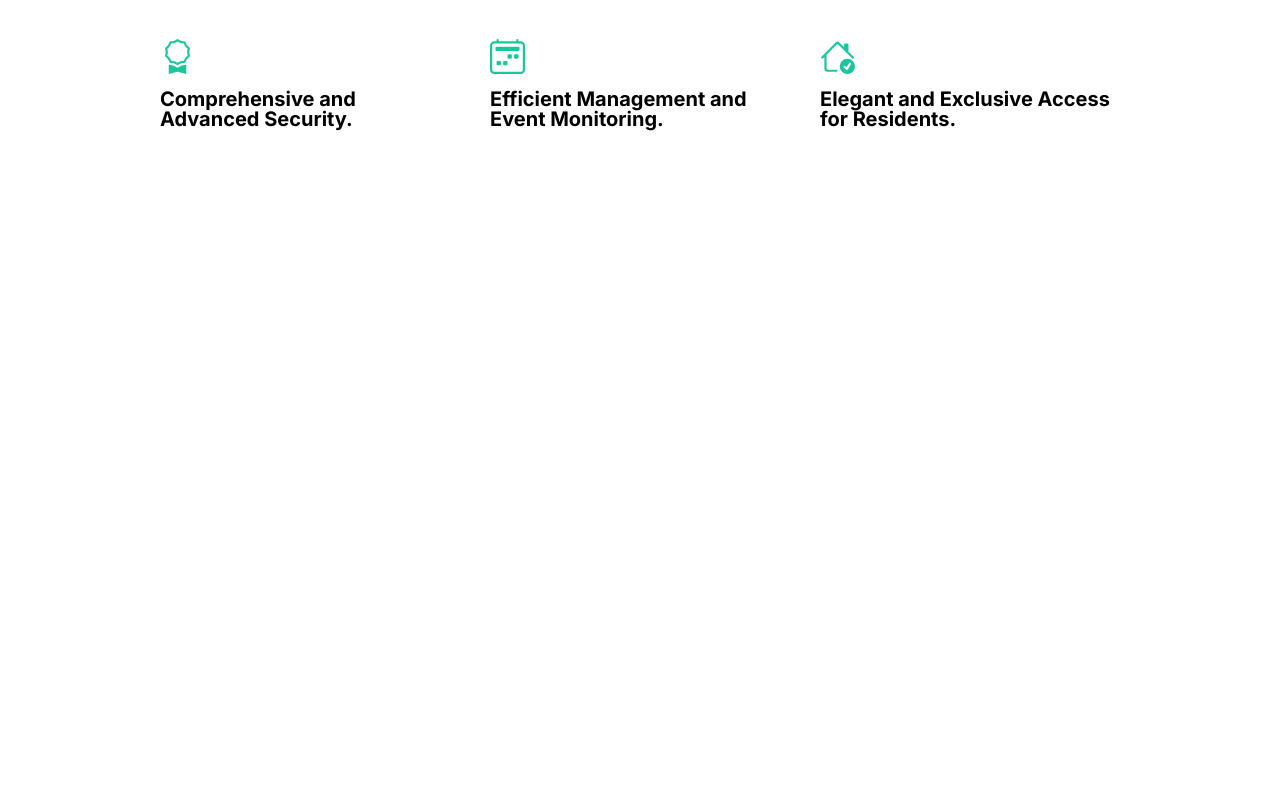
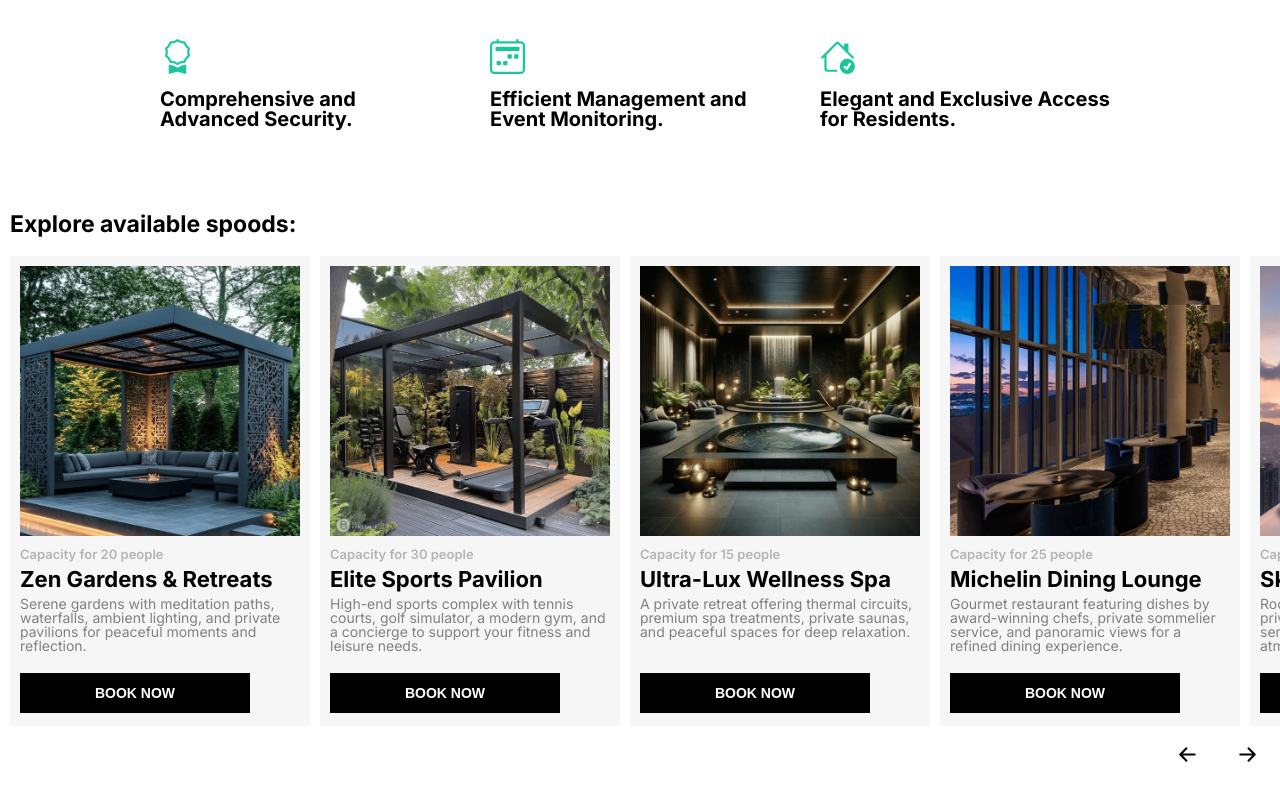
Before and after one commit to JDiegx/residential-complex-web-project, a React (Vite) app: page / in a window 1280 px wide. Shown: the part 846-1646 px from the top of the page. Before the commit the page ends 1030 px from the top, so only its background shows below. Built offline with nearby package versions, Linux system fonts and the light colour scheme.

Commit message:
Udpate: 06/04/2025

```diff
--- a/src/components/common/Aside/Aside.jsx
+++ b/src/components/common/Aside/Aside.jsx
@@ -16,10 +16,10 @@ const Aside = ({isOpen, closeMenu}) => {
                     <Link to={"/"} className="aside-menu__link">Home</Link>
                 </li>
                 <li className="aside-menu__list-item">
-                    <Link to={"/dashboard"} className="aside-menu__link">Dashboard</Link>
+                    <Link to={"/booking"} className="aside-menu__link">Booking</Link>
                 </li>
                 <li className="aside-menu__list-item">
-                    <Link to={"/booking"} className="aside-menu__link">Booking</Link>
+                    <Link to={"/dashboard"} className="aside-menu__link">Dashboard</Link>
                 </li>
             </ul>
         </nav>
--- a/src/components/common/Zone/Zone.css
+++ b/src/components/common/Zone/Zone.css
@@ -9,66 +9,64 @@
     box-sizing: border-box;
 }
 
-.zone__image{
+.zone__image {
     width: 100%;
     height: 270px;
 }
 
-.zone__information{
+.zone__information {
     width: 100%;
-    height: 110px;
+    height: 120px;
     display: flex;
     flex-direction: column;
     justify-content: start;
-    gap: 4px;
+    gap: 7px;
     margin-top: 10px;
 }
 
-
-.zone__capacity{
-    font-size: 10px;
+.zone__capacity {
+    font-size: 13px;
     font-weight: 600;
-    color: rgba(128, 128, 128, 0.664);
+    color: rgba(128, 128, 128, 0.562);
 }
 
-.zone__title{
+.zone__title {
     font-size: 22px;
     font-weight: 600;
     color: rgb(0, 0, 0);
     font-weight: 700;
 }
 
-.zone__description{
+.zone__description {
     font-size: 14px;
     color: gray;
 }
 
-
-.zone__book-now-button{
+.zone__book-now-button {
     width: 230px;
     height: 40px;
-    margin-top: 10px;
+    margin-top: 5px;
     border: 3px solid black;
     background-color: black;
     font-weight: 600;
     color: white;
     transition: ease-in-out 0.3s;
+    text-transform: uppercase;
+    font-size: 14px;
 }
 
-
-.zone__book-now-button:hover{
+.zone__book-now-button:hover {
     background-color: transparent;
     color: black;
     cursor: pointer;
 }
-
-
 
 @keyframes fadeInUp {
     from {
         opacity: 0;
         transform: translateY(20px);
     }
+
     to {
         opacity: 1;
         transform: translateY(0);
--- a/src/components/common/Zone/Zone.jsx
+++ b/src/components/common/Zone/Zone.jsx
@@ -6,7 +6,7 @@ const Zone = ({ zone }) => {
         <div className='zone'>
             <img className='zone__image' src={`/img/zones/${zone.image}`} alt={`Image of ${zone.name}`} />
             <div className='zone__information'>
-                <p className='zone__capacity'>{zone.capacity}</p>
+                <p className='zone__capacity'>{`Capacity for ${zone.capacity} people`}</p>
                 <h2 className='zone__title'>{zone.name}</h2>
                 <p className='zone__description'>{zone.description}</p>
             </div>
--- a/src/components/pages/Home/Home.css
+++ b/src/components/pages/Home/Home.css
@@ -55,6 +55,70 @@
     background-image: url(/img/ladera-verde-residential-complex-image.png);
     background-position: center;
     background-size: cover;
+}
+
+.home__zone-container {
+    width: 100%;
+    overflow-x: auto;
+    scrollbar-width: none; /* Firefox */
+    -ms-overflow-style: none; /* IE y Edge */
+}
+
+.home__zone-container::-webkit-scrollbar {
+    display: none; /* Chrome, Safari, Opera */
+}
+
+.home__zones-section{
+    width: 100%;
+    height: 620px;
+    display: flex;
+    flex-direction: column;
+    justify-content: center;
+    gap: 5px;
+}
+
+.home__zones-title{
+    font-size: 23px;
+    font-weight: 700;
+    margin-left: 10px;
+}
+
+.home__zones {
+    width: 2800px;
+    min-height: 500px;
+    display: flex;
+    justify-content: space-evenly;
+    align-items: center;
+    scroll-behavior: smooth;
+    scrollbar-width: none;
+}
+
+.home__zones::-webkit-scrollbar {
+    display: none;
+}
+
+.home__zones-navigation{
+    width: 100%;
+    height: 40px;
+    display: flex;
+    justify-content: end;
+    align-items: center;
+    padding: 0px 10px;
+    box-sizing: border-box;
+    gap: 15px;
+    margin-top: -10px;
+}
+
+.home__zones-button{
+    background-color: transparent;
+    border: none;
+}
+
+.home__zones-icon{
+    width: 33px;
+    height: 33px;
+    cursor: pointer;
+    transition: ease-in-out 0.3s;
 }
 
 @media (min-width: 375px){
@@ -141,7 +205,7 @@
 
 @media (min-width: 1440px){
     .home__content{
-        height: 300px;
+        height: 350px;
     }
     .home__image{
         height: 500px;
@@ -152,9 +216,6 @@
     .home__button{
         margin-bottom: -30px;
     }
-    .home__content{
-        height: 350px;
-    }
 }
 
 @media (min-width: 1790px){
--- a/src/components/pages/Home/Home.jsx
+++ b/src/components/pages/Home/Home.jsx
@@ -2,6 +2,8 @@ import React from 'react';
 import "./Home.css";
 import SecurityAndAccess from '../../common/SecurityAndAccess/SecurityAndAccess';
 import Header from '../../common/Header/Header.jsx'
+import { zones } from '../../../data/data.js';
+import Zone from '../../common/Zone/Zone.jsx';
 
 const Home = () => {
     return (
@@ -20,6 +22,28 @@ const Home = () => {
                 <div className='home__image'></div>
             </section>
             <SecurityAndAccess />
+            <section className="home__zones-section">
+                <h2 className="home__zones-title">Explore available spoods:</h2>
+                <div className="home__zone-container">
+                    <div className="home__zones">
+                        {
+                            zones.map((zone) => <Zone key={zone.id} zone={zone} />)
+                        }
+                    </div>
+                </div>
+                <div className="home__zones-navigation">
+                    <button className="home__zones-button">
+                        <svg xmlns="http://www.w3.org/2000/svg" width="16" height="16" fill="currentColor" className="home__zones-icon" viewBox="0 0 16 16">
+                            <path fillRule="evenodd" d="M12 8a.5.5 0 0 1-.5.5H5.707l2.147 2.146a.5.5 0 0 1-.708.708l-3-3a.5.5 0 0 1 0-.708l3-3a.5.5 0 1 1 .708.708L5.707 7.5H11.5a.5.5 0 0 1 .5.5" />
+                        </svg>
+                    </button>
+                    <button className="home__zones-button">
+                        <svg xmlns="http://www.w3.org/2000/svg" width="16" height="16" fill="currentColor" className="home__zones-icon" viewBox="0 0 16 16">
+                            <path fillRule="evenodd" d="M4 8a.5.5 0 0 1 .5-.5h5.793L8.146 5.354a.5.5 0 1 1 .708-.708l3 3a.5.5 0 0 1 0 .708l-3 3a.5.5 0 0 1-.708-.708L10.293 8.5H4.5A.5.5 0 0 1 4 8" />
+                        </svg>
+                    </button>
+                </div>
+            </section>
         </>
     );
 };
```
